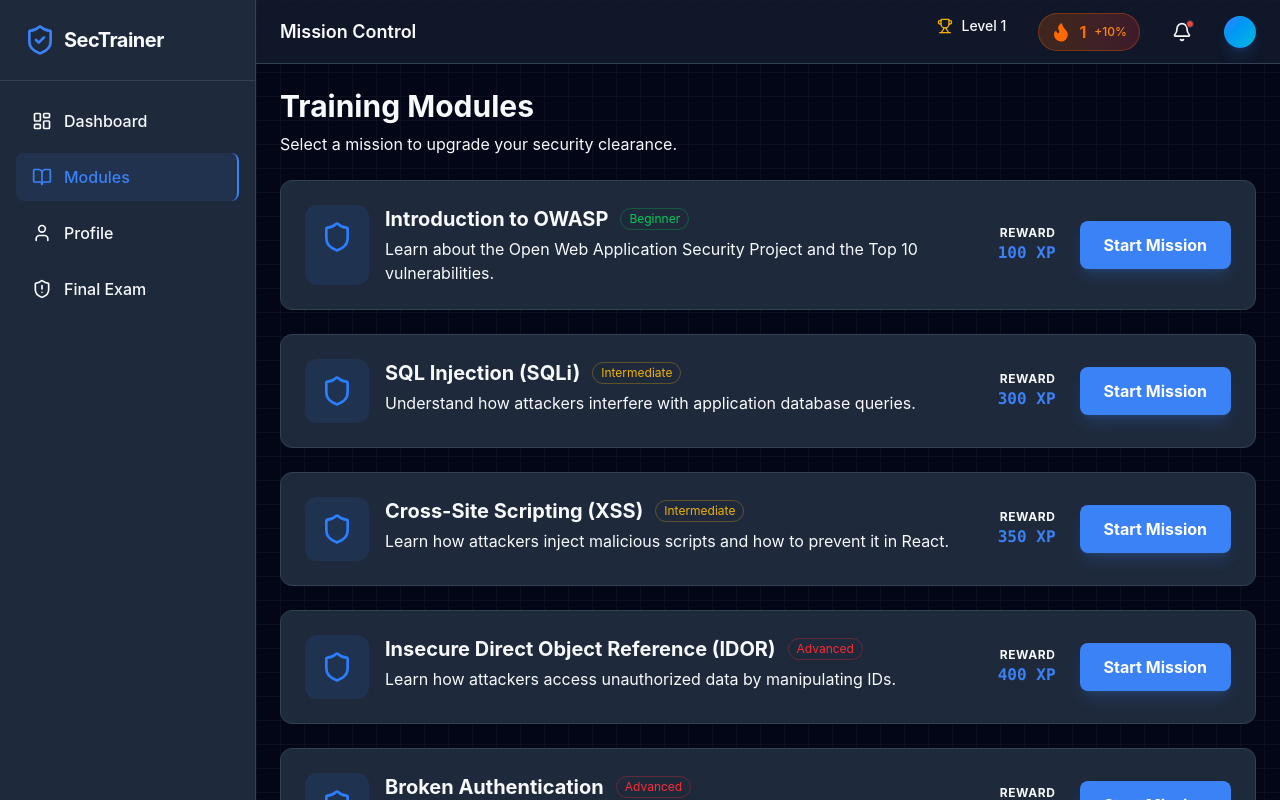
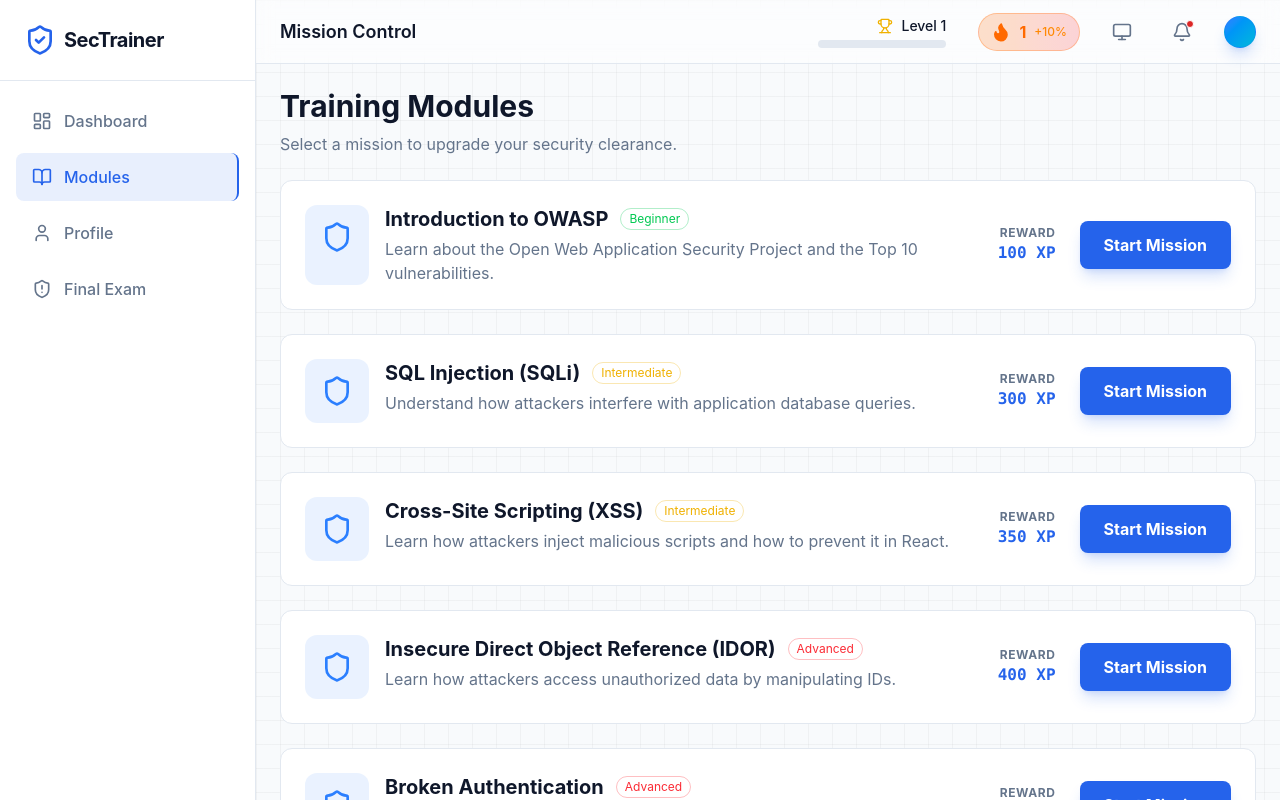
Before and after one commit to forbiddenlink/security-trainer, a React (Vite) app: page /modules in a window 1280 px wide. Shown: the top 800 px of the page. Built offline with nearby package versions, Linux system fonts and the light colour scheme.

Commit message:
Add dark mode with system preference detection
- Theme toggle cycles: light -> dark -> system
- System preference detection via prefers-color-scheme
- Persist preference to localStorage
- Smooth transitions between themes
- Animated sun/moon/monitor icons
- No flash on initial load

```diff
--- a/src/App.tsx
+++ b/src/App.tsx
@@ -1,3 +1,4 @@
+import { useEffect } from 'react';
 import { BrowserRouter, Routes, Route, Navigate } from 'react-router-dom';
 import { MainLayout } from './layouts/MainLayout';
 import { Dashboard } from './pages/Dashboard';
@@ -5,8 +6,21 @@ import { Modules } from './pages/Modules';
 import { LessonView } from './pages/LessonView';
 import { Profile } from './pages/Profile';
 import { Challenge } from './pages/Challenge';
+import { useThemeStore } from './store/themeStore';
 
 function App() {
+  const { initializeTheme } = useThemeStore();
+
+  useEffect(() => {
+    // Prevent flash of wrong theme on initial load
+    document.documentElement.classList.add('no-transitions');
+    initializeTheme();
+    // Re-enable transitions after theme is applied
+    requestAnimationFrame(() => {
+      document.documentElement.classList.remove('no-transitions');
+    });
+  }, [initializeTheme]);
+
   return (
     <BrowserRouter>
       <Routes>
--- a/src/components/Header.tsx
+++ b/src/components/Header.tsx
@@ -3,6 +3,7 @@ import { useGameStore } from '../store/gameStore';
 import { Bell, Trophy } from 'lucide-react';
 import { motion } from 'framer-motion';
 import { StreakIndicator } from './StreakIndicator';
+import { ThemeToggle } from './ThemeToggle';
 
 export const Header: React.FC = () => {
     const { xp, level, checkStreak, checkDailyChallenge } = useGameStore();
@@ -53,6 +54,9 @@ export const Header: React.FC = () => {
                 {/* Streak Indicator */}
                 <StreakIndicator />
 
+                {/* Theme Toggle */}
+                <ThemeToggle />
+
                 <button
                     className="relative p-2 rounded-full hover:bg-muted/50 transition-colors"
                     aria-label="Notifications (1 unread)"
--- /dev/null
+++ b/src/components/ThemeToggle.tsx
@@ -0,0 +1,58 @@
+import React from 'react';
+import { Sun, Moon, Monitor } from 'lucide-react';
+import { motion, AnimatePresence } from 'framer-motion';
+import { useThemeStore } from '../store/themeStore';
+
+export const ThemeToggle: React.FC = () => {
+    const { theme, setTheme } = useThemeStore();
+
+    const cycleTheme = () => {
+        const themes: Array<'light' | 'dark' | 'system'> = ['light', 'dark', 'system'];
+        const currentIndex = themes.indexOf(theme);
+        const nextIndex = (currentIndex + 1) % themes.length;
+        setTheme(themes[nextIndex]);
+    };
+
+    const getIcon = () => {
+        switch (theme) {
+            case 'light':
+                return <Sun className="w-5 h-5" />;
+            case 'dark':
+                return <Moon className="w-5 h-5" />;
+            case 'system':
+                return <Monitor className="w-5 h-5" />;
+        }
+    };
+
+    const getLabel = () => {
+        switch (theme) {
+            case 'light':
+                return 'Light mode. Click to switch to dark mode.';
+            case 'dark':
+                return 'Dark mode. Click to switch to system preference.';
+            case 'system':
+                return 'System preference. Click to switch to light mode.';
+        }
+    };
+
+    return (
+        <button
+            onClick={cycleTheme}
+            className="relative p-2 rounded-full hover:bg-muted/50 transition-colors text-muted-foreground hover:text-foreground"
+            aria-label={getLabel()}
+            title={`Theme: ${theme}`}
+        >
+            <AnimatePresence mode="wait">
+                <motion.div
+                    key={theme}
+                    initial={{ scale: 0.5, opacity: 0, rotate: -90 }}
+                    animate={{ scale: 1, opacity: 1, rotate: 0 }}
+                    exit={{ scale: 0.5, opacity: 0, rotate: 90 }}
+                    transition={{ duration: 0.2 }}
+                >
+                    {getIcon()}
+                </motion.div>
+            </AnimatePresence>
+        </button>
+    );
+};
--- a/src/index.css
+++ b/src/index.css
@@ -1,6 +1,41 @@
 @import "tailwindcss";
 
-@theme {
+/* Light theme colors */
+:root,
+.light {
+  --color-primary: #2563eb;
+  --color-primary-foreground: #ffffff;
+
+  --color-secondary: #f1f5f9;
+  --color-secondary-foreground: #0f172a;
+
+  --color-accent: #059669;
+  --color-accent-foreground: #ffffff;
+
+  --color-destructive: #dc2626;
+  --color-destructive-foreground: #ffffff;
+
+  --color-background: #f8fafc;
+  --color-foreground: #0f172a;
+
+  --color-card: #ffffff;
+  --color-card-foreground: #0f172a;
+
+  --color-popover: #ffffff;
+  --color-popover-foreground: #0f172a;
+
+  --color-muted: #e2e8f0;
+  --color-muted-foreground: #64748b;
+
+  --color-border: #e2e8f0;
+  --color-input: #f1f5f9;
+  --color-ring: #2563eb;
+
+  color-scheme: light;
+}
+
+/* Dark theme colors - spy/agent theme */
+.dark {
   --color-primary: #3b82f6;
   --color-primary-foreground: #ffffff;
 
@@ -13,8 +48,8 @@
   --color-destructive: #ef4444;
   --color-destructive-foreground: #ffffff;
 
-  --color-background: #020617; /* Slate 950 - Dark standard background */
-  --color-foreground: #f8fafc; /* Slate 50 */
+  --color-background: #020617;
+  --color-foreground: #f8fafc;
 
   --color-card: #1e293b;
   --color-card-foreground: #f8fafc;
@@ -22,13 +57,45 @@
   --color-popover: #0f172a;
   --color-popover-foreground: #f8fafc;
 
+  --color-muted: #334155;
+  --color-muted-foreground: #94a3b8;
+
   --color-border: #334155;
   --color-input: #1e293b;
   --color-ring: #3b82f6;
+
+  color-scheme: dark;
 }
 
-:root {
-  color-scheme: dark;
+/* Register theme colors with Tailwind */
+@theme {
+  --color-primary: var(--color-primary);
+  --color-primary-foreground: var(--color-primary-foreground);
+
+  --color-secondary: var(--color-secondary);
+  --color-secondary-foreground: var(--color-secondary-foreground);
+
+  --color-accent: var(--color-accent);
+  --color-accent-foreground: var(--color-accent-foreground);
+
+  --color-destructive: var(--color-destructive);
+  --color-destructive-foreground: var(--color-destructive-foreground);
+
+  --color-background: var(--color-background);
+  --color-foreground: var(--color-foreground);
+
+  --color-card: var(--color-card);
+  --color-card-foreground: var(--color-card-foreground);
+
+  --color-popover: var(--color-popover);
+  --color-popover-foreground: var(--color-popover-foreground);
+
+  --color-muted: var(--color-muted);
+  --color-muted-foreground: var(--color-muted-foreground);
+
+  --color-border: var(--color-border);
+  --color-input: var(--color-input);
+  --color-ring: var(--color-ring);
 }
 
 body {
@@ -36,6 +103,21 @@ body {
   font-family: 'Inter', system-ui, -apple-system, sans-serif;
   margin: 0;
   min-height: 100vh;
+}
+
+/* Smooth theme transition */
+html {
+  transition: background-color 0.3s ease, color 0.3s ease;
+}
+
+html * {
+  transition: background-color 0.2s ease, border-color 0.2s ease, color 0.2s ease;
+}
+
+/* Disable transitions on initial load to prevent flash */
+html.no-transitions,
+html.no-transitions * {
+  transition: none !important;
 }
 
 /* Accessibility: Screen reader only utility */
--- /dev/null
+++ b/src/store/themeStore.ts
@@ -0,0 +1,74 @@
+import { create } from 'zustand';
+import { persist } from 'zustand/middleware';
+
+type Theme = 'light' | 'dark' | 'system';
+
+interface ThemeStore {
+    theme: Theme;
+    resolvedTheme: 'light' | 'dark';
+    setTheme: (theme: Theme) => void;
+    initializeTheme: () => void;
+}
+
+// Get system preference
+const getSystemTheme = (): 'light' | 'dark' => {
+    if (typeof window === 'undefined' || typeof window.matchMedia !== 'function') return 'dark';
+    return window.matchMedia('(prefers-color-scheme: dark)').matches ? 'dark' : 'light';
+};
+
+// Apply theme to document
+const applyTheme = (resolvedTheme: 'light' | 'dark') => {
+    const root = document.documentElement;
+
+    if (resolvedTheme === 'dark') {
+        root.classList.add('dark');
+        root.classList.remove('light');
+    } else {
+        root.classList.add('light');
+        root.classList.remove('dark');
+    }
+};
+
+export const useThemeStore = create<ThemeStore>()(
+    persist(
+        (set, get) => ({
+            theme: 'system',
+            resolvedTheme: getSystemTheme(),
+
+            setTheme: (theme: Theme) => {
+                const resolvedTheme = theme === 'system' ? getSystemTheme() : theme;
+                applyTheme(resolvedTheme);
+                set({ theme, resolvedTheme });
+            },
+
+            initializeTheme: () => {
+                const { theme } = get();
+                const resolvedTheme = theme === 'system' ? getSystemTheme() : theme;
+                applyTheme(resolvedTheme);
+                set({ resolvedTheme });
+
+                // Listen for system preference changes
+                if (typeof window !== 'undefined' && typeof window.matchMedia === 'function') {
+                    const mediaQuery = window.matchMedia('(prefers-color-scheme: dark)');
+
+                    const handleChange = (e: MediaQueryListEvent) => {
+                        const { theme } = get();
+                        if (theme === 'system') {
+                            const newResolvedTheme = e.matches ? 'dark' : 'light';
+                            applyTheme(newResolvedTheme);
+                            set({ resolvedTheme: newResolvedTheme });
+                        }
+                    };
+
+                    mediaQuery.addEventListener('change', handleChange);
+                }
+            },
+        }),
+        {
+            name: 'security-trainer-theme',
+            partialize: (state) => ({
+                theme: state.theme,
+            }),
+        }
+    )
+);
```
Also changed, not shown: 1 other file (tests, documents, lock files or other folders).
